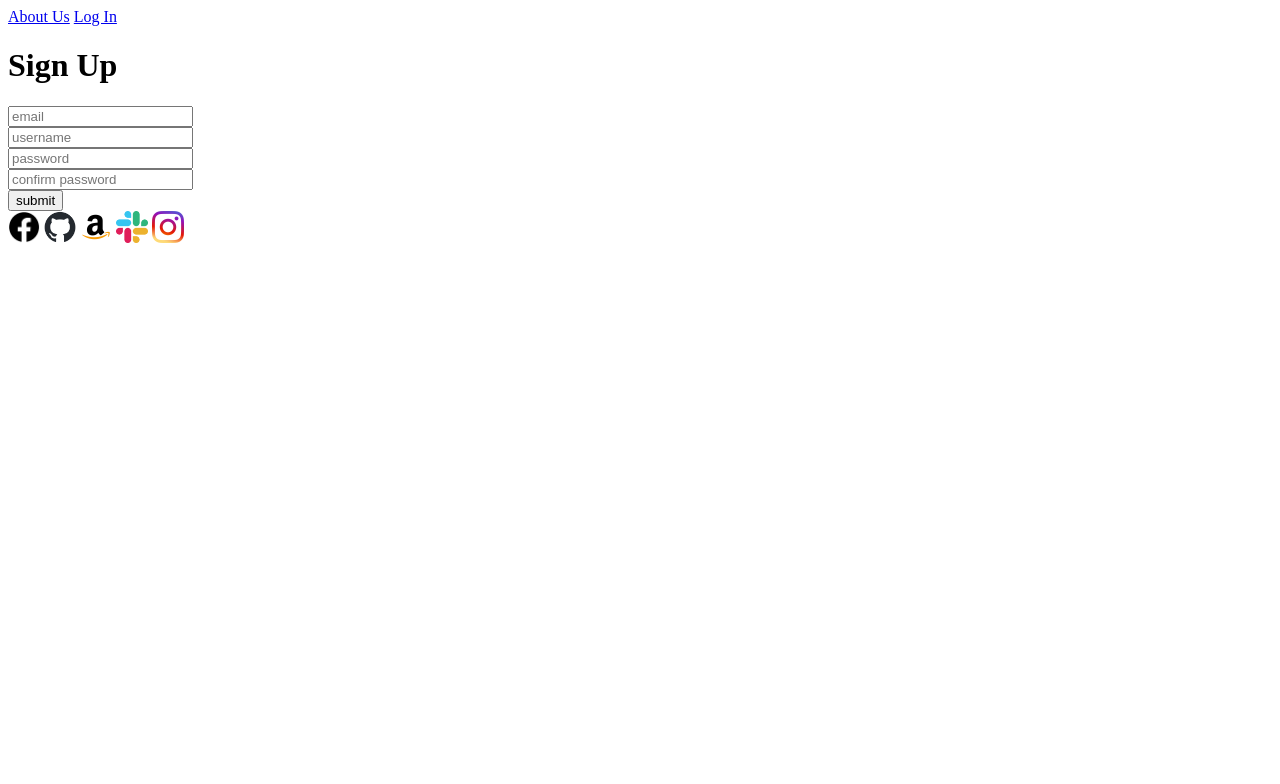
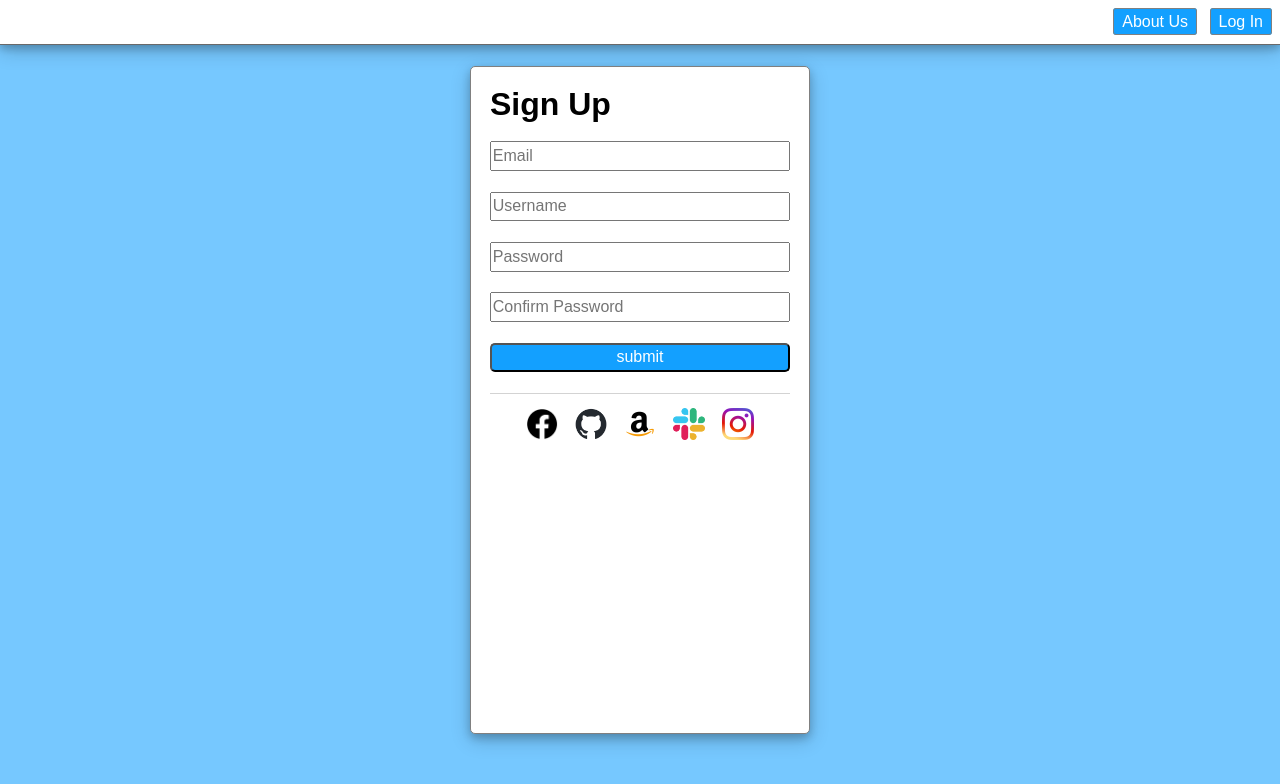
Before and after one commit to DavidK4-1/StaticRegisterPage, a plain HTML site: page index.html in a window 1280 px wide. Drawn offline with Linux system fonts and the light colour scheme.

Commit message:
value changes

```diff
--- a/index.html
+++ b/index.html
@@ -4,6 +4,7 @@
     <meta charset="UTF-8">
     <meta http-equiv="X-UA-Compatible" content="IE=edge">
     <meta name="viewport" content="width=device-width, initial-scale=1.0">
+    <link rel="stylesheet" href="./main.css">
     <title>Register Page</title>
 </head>
 <body>
@@ -12,20 +13,20 @@
         <a href="#">Log In</a>
     </header>
 
-    <div>
+    <div class="container">
         <h1>Sign Up</h1>
         <form>
             <div>
-                <input type="email" placeholder="email" name="email" required />
+                <input type="email" placeholder="Email" name="Email" required />
             </div>
             <div>
-                <input type="text" placeholder="username" name="username" required />
+                <input type="text" placeholder="Username" name="Username" required />
             </div>
             <div>
-                <input type="password" placeholder="password" name="password" required />
+                <input type="password" placeholder="Password" name="Password" required />
             </div>
             <div>
-                <input type="password" placeholder="confirm password" name="confirmPassword" required />
+                <input type="password" placeholder="Confirm Password" name="confirmPassword" required />
             </div>
             <div>
                 <button type="submit">submit</button>
--- /dev/null
+++ b/main.css
@@ -0,0 +1,84 @@
+body {
+    background-color: #76c8ff;
+    margin: 0;
+    font-family: sans-serif;
+    display: flex;
+    height: 100vh;
+}
+
+header {
+    background-color: white;
+    text-align: right;
+    padding: .64rem 0;
+    border-bottom: solid 1px dimgray;
+    box-shadow: 0 4px 8px rgba(0, 0, 0, 0.2),
+                0 6px 20px rgba(0, 0, 0, 0.19);
+    position: fixed;
+    top: 0;
+    left: 0;
+    width: 100vw;
+}
+
+header a {
+    color: white;
+    background-color: #13a0ff;
+    border: solid 1px grey;
+    border-radius: 3px;
+    padding: .25rem .5rem;
+    margin-right: .5rem;
+    line-height: 1.5rem;
+    text-decoration: none;
+}
+
+header a:hover, form button:hover {
+    background-color: #1084d1;
+    cursor: pointer;
+}
+
+.container {
+    margin: 4.1rem auto;
+    min-height: 350px;
+    padding: 1.2rem;
+    background-color: white;
+    border: solid 1px gray;
+    border-radius: 5px;
+    box-shadow: 0 4px 8px rgba(0, 0, 0, 0.2),
+                0 6px 20px rgba(0, 0, 0, 0.19);
+}
+
+/*for only next imediate*/
+.container > h1 {
+    margin: 0 0 .5rem;
+}
+
+form input, form button {
+    width: 100%;
+    min-width: 300px;
+    box-sizing: border-box;
+    margin: .65em 0;
+    padding: .05rem;
+    line-height: 1.5rem;
+    font-size: 1em;
+}
+
+form button {
+    color: white;
+    background-color: #13a0ff;
+    border-radius: 5px;
+
+}
+
+footer {
+    margin-top: .65rem;
+    border-top: solid 1px lightgray;
+    padding-top: .9rem;
+    text-align: center;
+}
+
+footer img {
+    margin: 0 .4rem;
+}
+
+footer img:hover {
+    cursor: pointer;
+}
```
